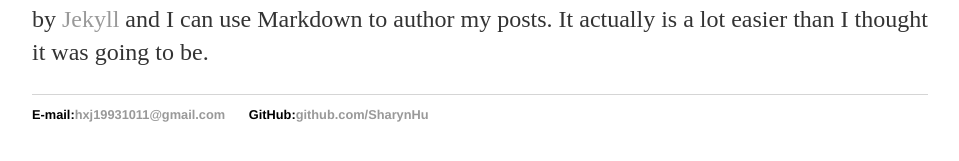
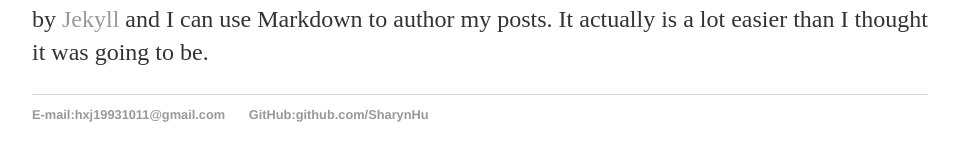
Before and after one commit to SharynHu/SharynHu.github.io, a Jekyll site: the page built from _posts/2020-12-17-First-Post.md, in a window 1280 px wide. Shown: the part 341-502 px from the top of the page, without its empty margins (160-1119 px from the left). Built offline with Jekyll 4.4.1, drawn with Linux system fonts in a browser that asks for light colours.

Commit message:
Update default.html

```diff
--- a/_layouts/default.html
+++ b/_layouts/default.html
@@ -21,8 +21,8 @@
 			</div><!-- /.container -->
 			<footer>
 	    		<ul>
-	        		<li>E-mail:<a href="mailto:hxj19931011@gmail.com">hxj19931011@gmail.com</a></li>
-	        		<li>GitHub:<a href="https://github.com/SharynHu">github.com/SharynHu</a></li>
+	        		<li><span style="color:#999">E-mail:</span><a href="mailto:hxj19931011@gmail.com">hxj19931011@gmail.com</a></li>
+				<li><span style="color:#999">GitHub:</span><a href="https://github.com/SharynHu">github.com/SharynHu</a></li>
 				</ul>
 			</footer>
 		</body>
```
